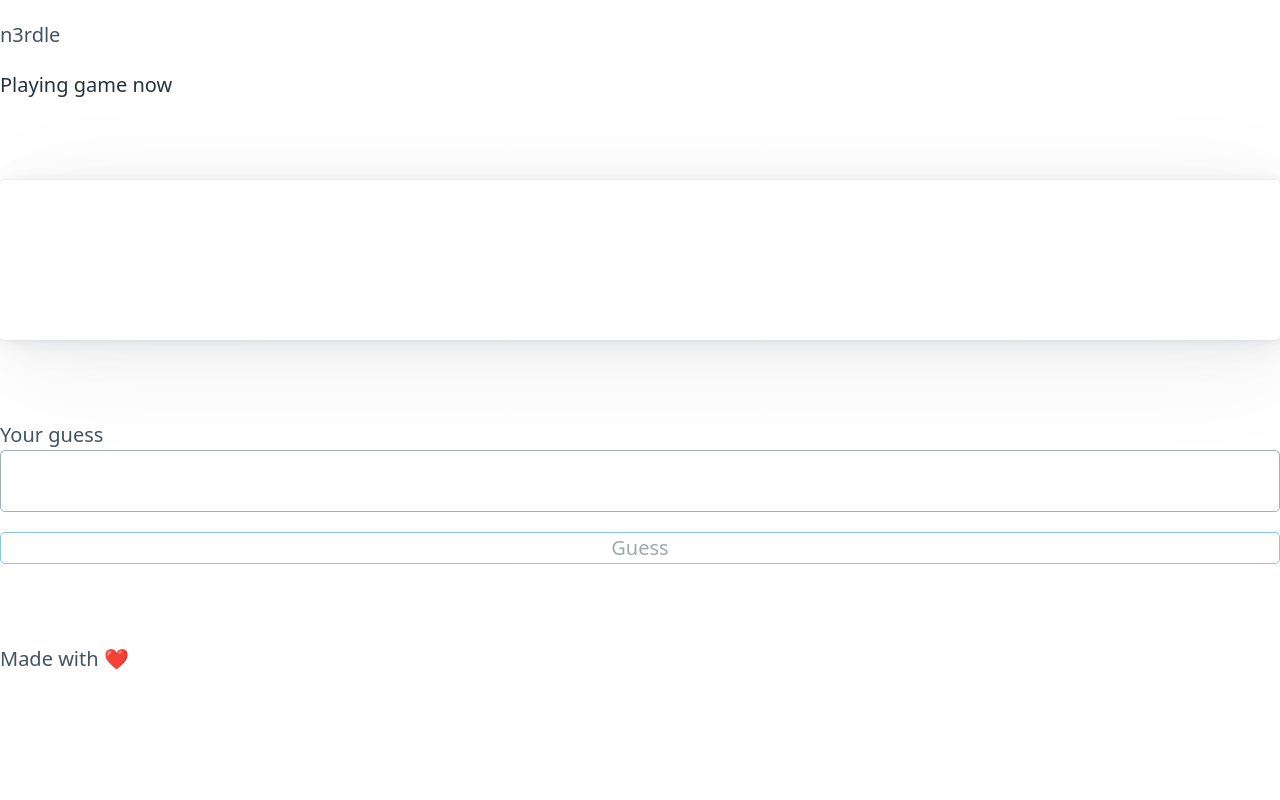
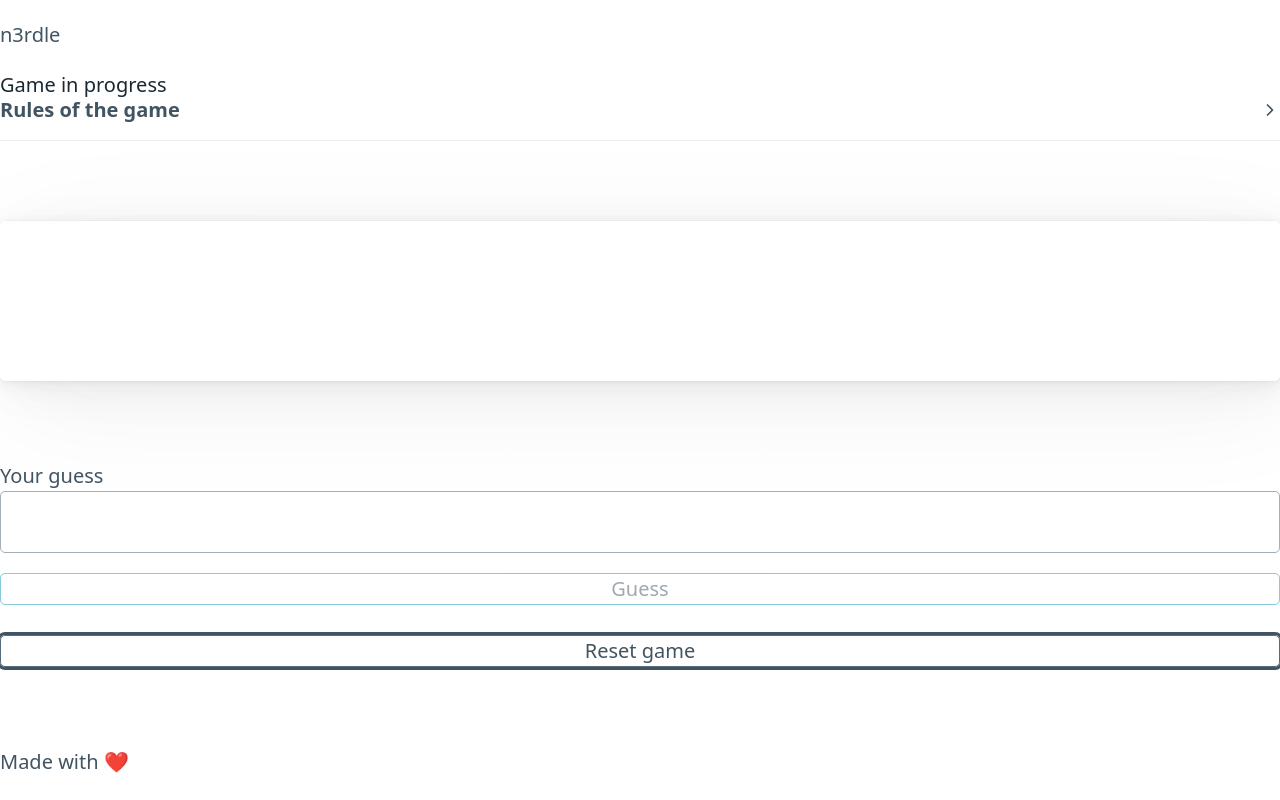
Before and after one commit to danielroe/n3rdle, a Nuxt app: page /game in a window 1280 px wide. Built offline with nearby package versions, Linux system fonts and the light colour scheme.

Commit message:
feat: add `resetGame` functionality

```diff
--- a/composables/game.ts
+++ b/composables/game.ts
@@ -2,6 +2,8 @@ const decode = (state = '[]'): GameState => JSON.parse(state)
 const encode = (state: GameState): string => JSON.stringify(state)
 
 export const useGameState = () => {
+  const router = useRouter()
+
   const state = useCookie<GameState>('state', {
     encode,
     decode,
@@ -15,5 +17,10 @@ export const useGameState = () => {
     })
   }
 
-  return { state, submitGuess }
+  function resetGame() {
+    state.value = []
+    router.push('/')
+  }
+
+  return { state, submitGuess, resetGame }
 }
--- a/pages/game.vue
+++ b/pages/game.vue
@@ -1,11 +1,23 @@
 <script setup lang="ts">
-const { state, submitGuess } = useGameState()
+const { state, submitGuess, resetGame } = useGameState()
 </script>
 
 <template>
-  <section>
-    <h2>Playing game now</h2>
-    <GameBoard :state="state" />
-    <GuessForm @guess="submitGuess" />
-  </section>
+  <div>
+    <h1>Game in progress</h1>
+    <details>
+      <summary><strong>Rules of the game</strong></summary>
+      <ul>
+        <li>Your job is to try to guess a five-letter word.</li>
+        <li>Green means the right letter in the right place.</li>
+        <li>Yellow means the right letter in the wrong place.</li>
+        <li>Grey means an entirely wrong letter.</li>
+      </ul>
+    </details>
+    <section>
+      <GameBoard :state="state" />
+      <GuessForm @guess="submitGuess" />
+      <button class="secondary outline" @click="resetGame">Reset game</button>
+    </section>
+  </div>
 </template>
```
